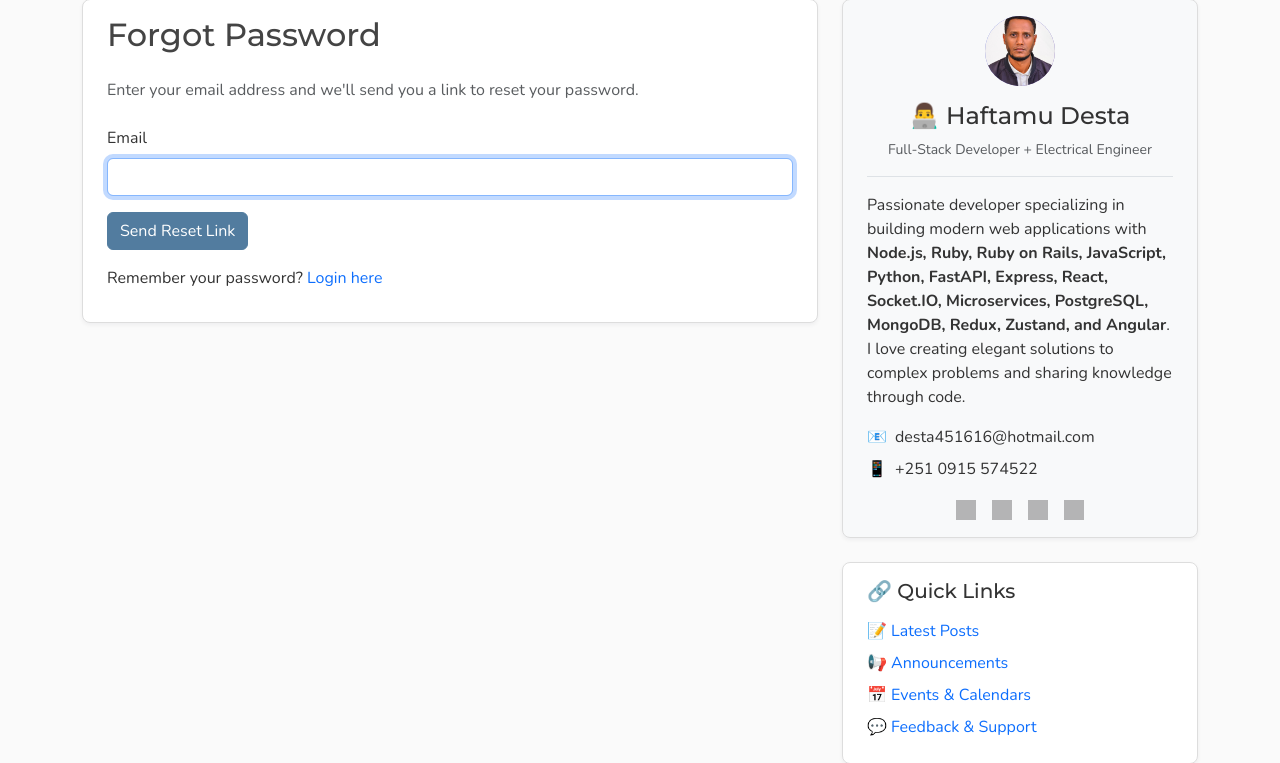
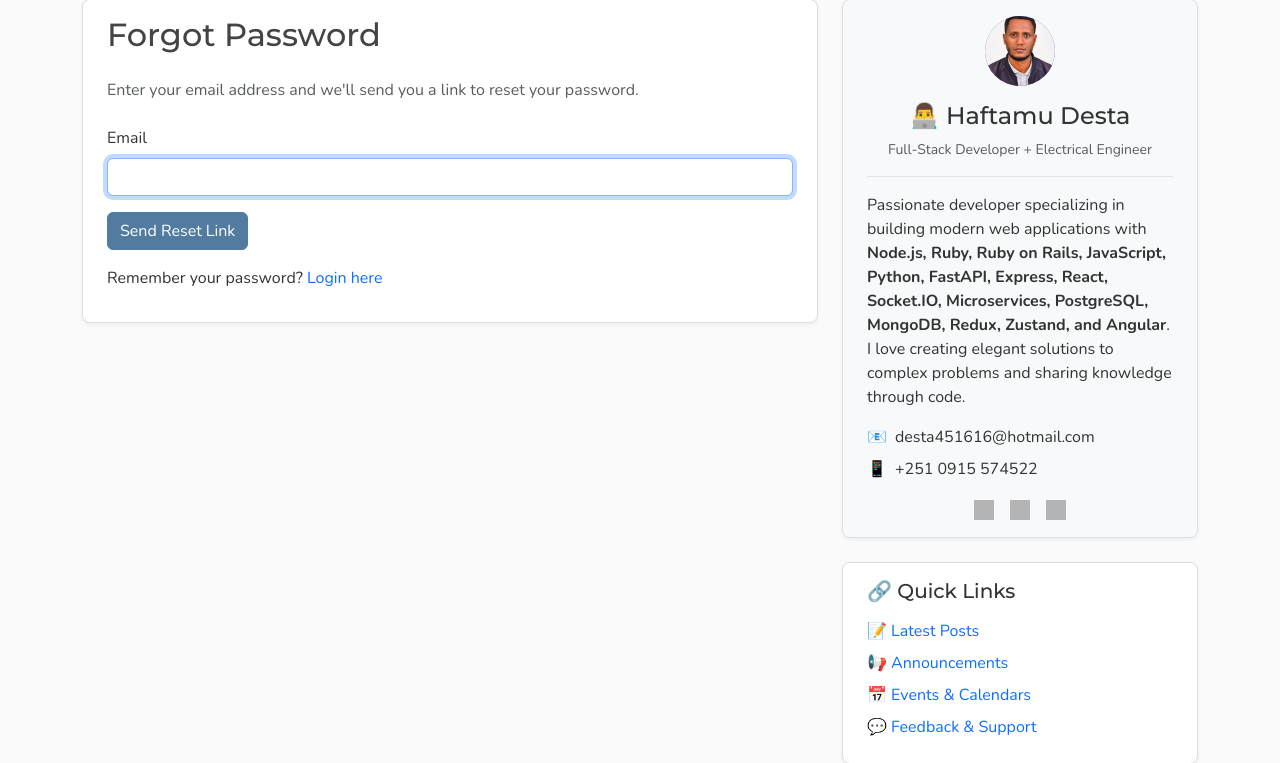
Before and after one commit to haftamudesta/blogapp_fastapi, a FastAPI app: page /forgot-password in a window 1280 px wide. Shown: the part 81-844 px from the top of the page. Run offline with FastAPI, Linux system fonts and the light colour scheme; parts of the project's set-up code (start-up, migrations or seed data) failed here and were passed over; grey boxes are pictures that could not be loaded.

Commit message:
Update links

```diff
--- a/templates/layout.html
+++ b/templates/layout.html
@@ -139,21 +139,17 @@
                         </div>
 
                         <div class="social-links d-flex justify-content-center gap-3 mt-3">
-                            <a href="#" class="text-decoration-none" target="_blank">
+                            <a href="https://github.com/haftamudesta" class="text-decoration-none" target="_blank">
                                 <img src="https://cdn.jsdelivr.net/npm/simple-icons@v9/icons/github.svg" alt="GitHub" width="20"
                                     height="20" style="opacity: 0.75; transition: transform 0.2s ease;">
                             </a>
-                            <a href="#" class="text-decoration-none" target="_blank">
+                            <a href="https://www.linkedin.com/in/haftamu-desta-795791a1/" class="text-decoration-none" target="_blank">
                                 <img src="https://cdn.jsdelivr.net/npm/simple-icons@v9/icons/linkedin.svg" alt="LinkedIn" width="20"
                                     height="20" style="opacity: 0.75; transition: transform 0.2s ease;">
                             </a>
-                            <a href="#" class="text-decoration-none" target="_blank">
+                            <a href="https://twitter.com/DestaHftamu?t=NQ4ovkdWbsfsjh62NFEXFg&s=09" class="text-decoration-none" target="_blank">
                                 <img src="https://cdn.jsdelivr.net/npm/simple-icons@v9/icons/x.svg" alt="X" width="20" height="20"
                                     style="opacity: 0.75; transition: transform 0.2s ease;">
-                            </a>
-                            <a href="#" class="text-decoration-none" target="_blank">
-                                <img src="https://cdn.jsdelivr.net/npm/simple-icons@v9/icons/medium.svg" alt="Medium" width="20"
-                                    height="20" style="opacity: 0.75; transition: transform 0.2s ease;">
                             </a>
                         </div>
                     </div>
```
